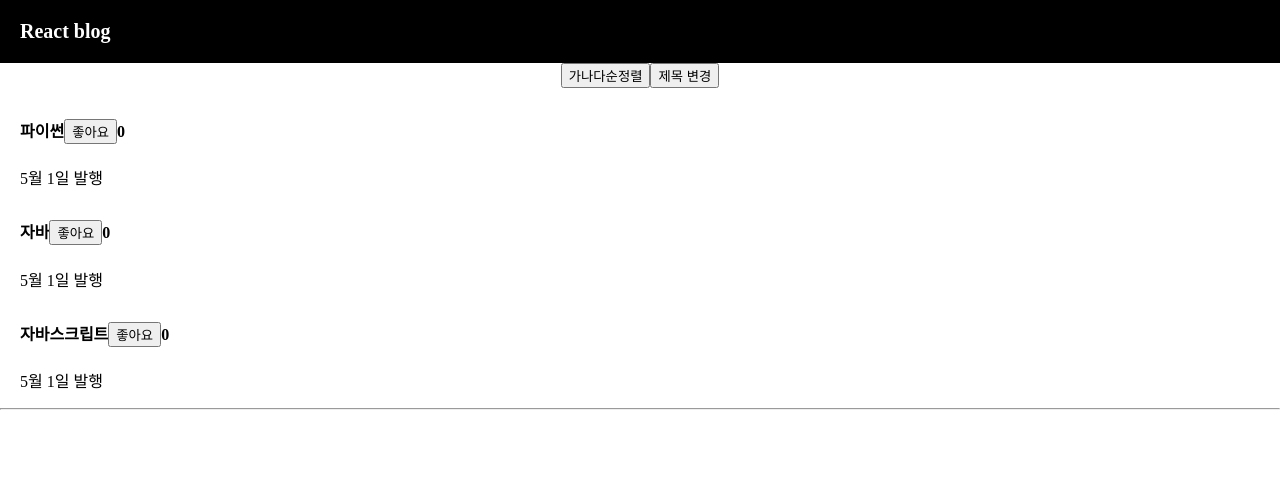
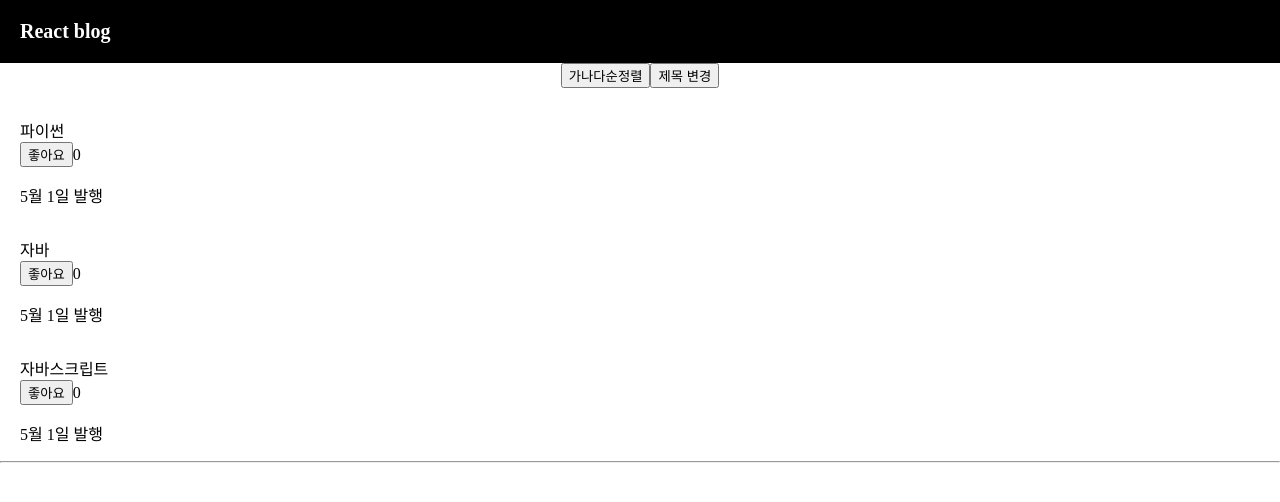
Before and after one commit to whddnjs1715/CreateWebsite, a React (Create React App) app: page / in a window 1280 px wide. Shown: the top 502 px of the page. Built offline with nearby package versions, Linux system fonts and the light colour scheme.

Commit message:
요소 수정

```diff
--- a/src/App.js
+++ b/src/App.js
@@ -40,22 +40,18 @@ const App = () => {
       {name.map(function (a, i) {
         return (
           <div className="list">
-            <h4>
-              {name[i]}
-              {a == 2 ? (
-                <button
+            <div>
+              <div
                 onClick={() => {
                   modal === true ? setModal(false) : setModal(true);
                 }}
               >
-                  좋아요
-                </button>
-              ) : (
+                {name[i]}
+              </div>
               <button onClick={beGood}>좋아요</button>
-              )}
               <span>{good}</span>
-            </h4>
               <p>5월 1일 발행</p>
+            </div>
           </div>
         );
       })}
```
Lines whose indentation alone changed are shown as unchanged.
